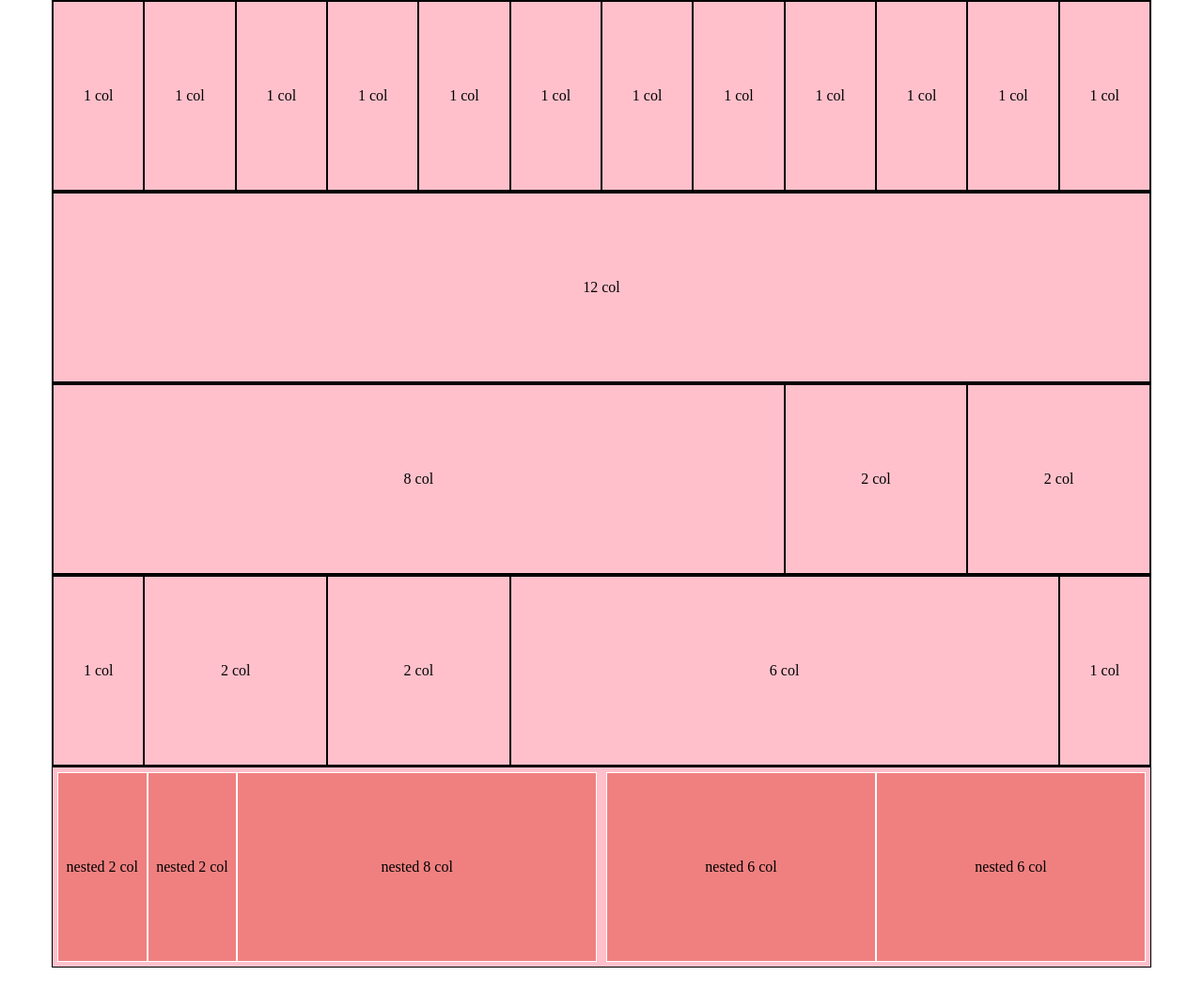
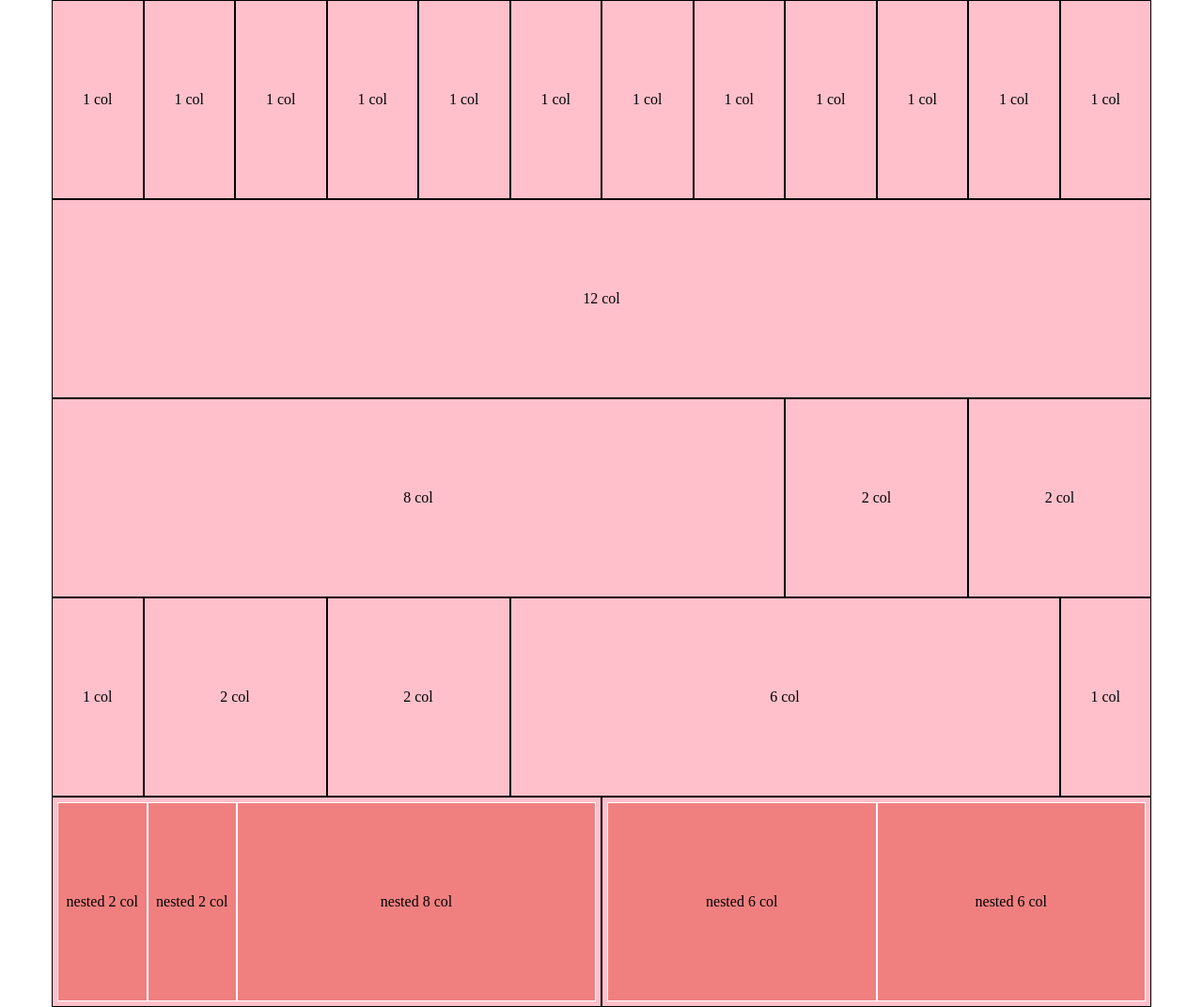
Before and after one commit to BottoniMarco/html-css-12bool, a plain HTML site: page index.html in a window 1280 px wide. Shown: the whole page at 94% size. Before the commit the page ends 1030 px from the top, so only its background shows below. Drawn offline with Linux system fonts and the light colour scheme.

Commit message:
secondo commit

```diff
--- a/css/bool-12.css
+++ b/css/bool-12.css
@@ -5,15 +5,10 @@
 }
 
 .debug .container {
-  border: 1px solid black;
   height: 100%;
-  min-height: 100px;
   background: pink;
 }
 
-.debug [class*="col-"] {
-  border: 1px solid black;
-}
 
 .container{
   max-width: 1170px;
@@ -30,7 +25,6 @@
   float: left;
   min-height: 200px;
   height: 100%;
-  border: 1px solid black
 }
 
 .col-1 {
--- a/css/style.css
+++ b/css/style.css
@@ -3,14 +3,11 @@
   margin: auto;
   line-height: 200px;
   height: 100%;
-
+  padding: 5px ;
+  border: 1px solid black;
 }
 
-.col-6 > [class*="col-"] {
+.col-6 > .container > [class*="col-"] {
   background: lightcoral;
   border:  1px solid white;
 }
-
-.col-6.nested {
-  border: 5px solid pink;
-}
--- a/index.html
+++ b/index.html
@@ -41,14 +41,18 @@
 
     <div class="container">
       <div class="col-6 nested">
-        <div class="col-2">nested 2 col</div>
-        <div class="col-2">nested 2 col</div>
-        <div class="col-8">nested 8 col</div>
+        <div class="container">
+          <div class="col-2">nested 2 col</div>
+          <div class="col-2">nested 2 col</div>
+          <div class="col-8">nested 8 col</div>
+        </div>
       </div>
 
       <div class="col-6 nested">
-        <div class="col-6">nested 6 col</div>
-        <div class="col-6">nested 6 col</div>
+        <div class="container">
+          <div class="col-6">nested 6 col</div>
+          <div class="col-6">nested 6 col</div>
+        </div>
       </div>
     </div>
   </body>
```
